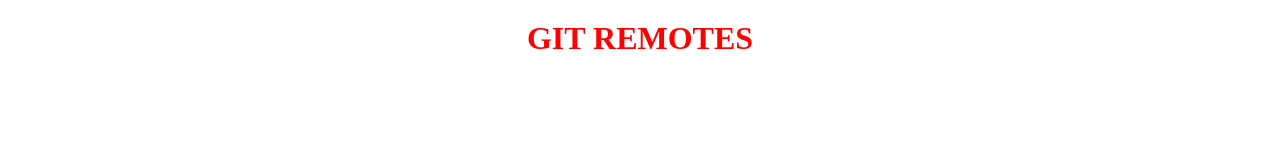
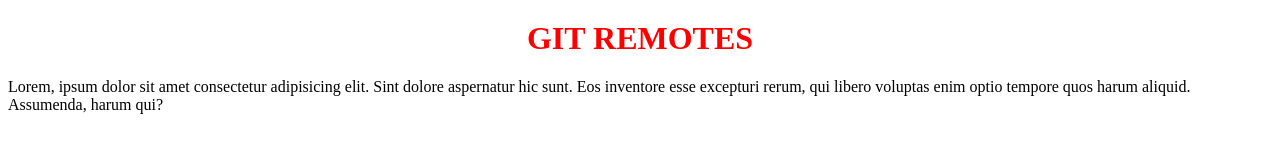
Before and after one commit to fuocoScoppiettante/repositoryRemoto, a plain HTML site: page index.html in a window 1280 px wide. Drawn offline with Linux system fonts and the light colour scheme.

Commit message:
add p lorem

```diff
--- a/index.html
+++ b/index.html
@@ -8,5 +8,7 @@
 </head>
 <body>
     <h1>GIT REMOTES</h1>
+    <p>Lorem, ipsum dolor sit amet consectetur adipisicing elit. Sint dolore aspernatur hic sunt. Eos inventore esse excepturi rerum, qui libero voluptas enim optio tempore quos harum aliquid. Assumenda, harum qui?</p>
+
 </body>
 </html>
```
